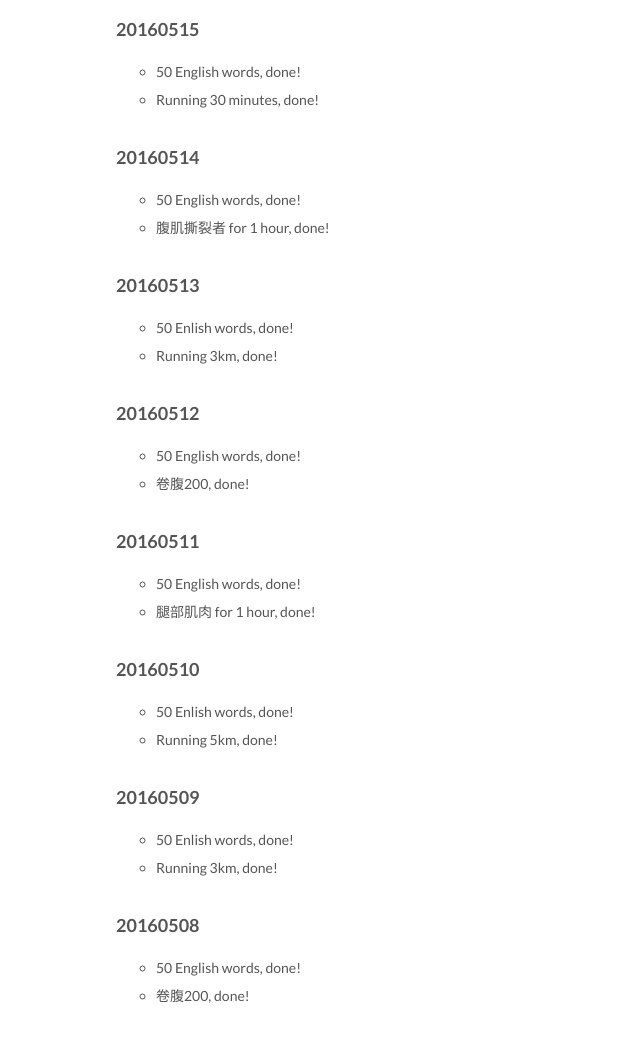
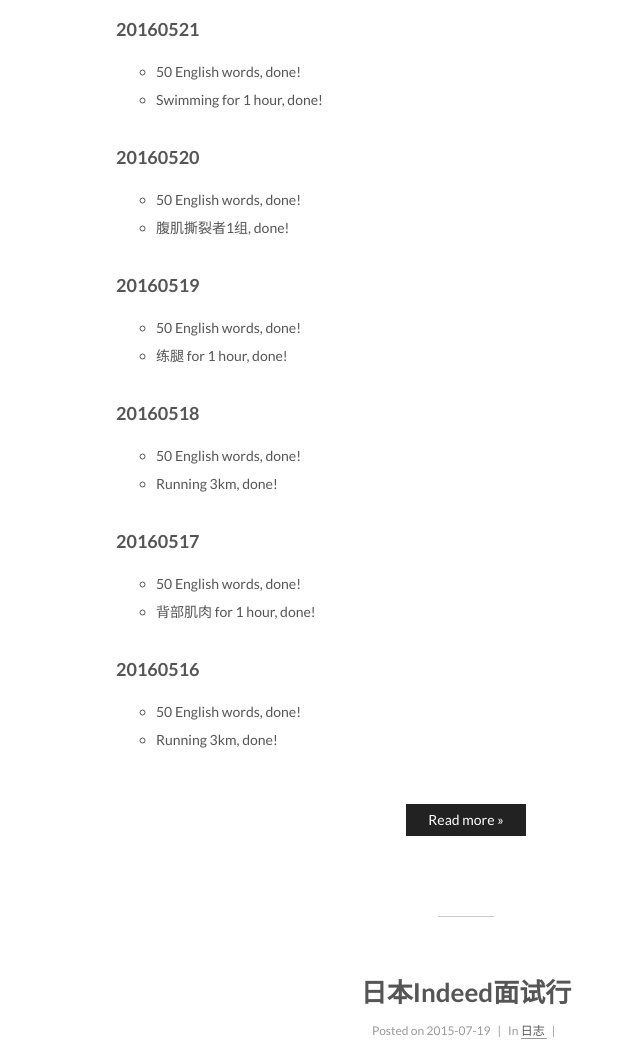
Before and after one commit to DotComing/dotcoming.github.io, a plain HTML site: page index.html in a window 1280 px wide. Shown: the part 3860-4906 px from the top of the page, without its empty margins (174-814 px from the left). Drawn offline with nearby package versions, Linux system fonts and the light colour scheme; some packages are replaced by stand-ins of ours; a script that the page names is missing.

Commit message:
Site updated: 2016-05-21 21:11:46

```diff
--- a/css/main.css
+++ b/css/main.css
@@ -1534,7 +1534,7 @@ pre .javascript .function {
   width: 4px;
   height: 4px;
   border-radius: 50%;
-  background: #8ff;
+  background: #0b281b;
 }
 .links-of-blogroll {
   font-size: 13px;
--- a/index.html
+++ b/index.html
@@ -1097,37 +1097,29 @@
 <li><strong>English words</strong>, an APP called “扇贝单词”. Actually it began a month ago, but record here from now.</li>
 <li><strong>Doing Exercise everyday</strong>, like running, swimming, whatever. Actually it began on June 22th. I keep doing exercise for over a month. <strong>Not for losing weight, but for health.</strong></li>
 </ul>
-<h3 id="20160515"><a href="#20160515" class="headerlink" title="20160515"></a>20160515</h3><ul>
+<h3 id="20160521"><a href="#20160521" class="headerlink" title="20160521"></a>20160521</h3><ul>
 <li>50 English words, done!</li>
-<li>Running 30 minutes, done!</li>
+<li>Swimming for 1 hour, done!</li>
 </ul>
-<h3 id="20160514"><a href="#20160514" class="headerlink" title="20160514"></a>20160514</h3><ul>
+<h3 id="20160520"><a href="#20160520" class="headerlink" title="20160520"></a>20160520</h3><ul>
 <li>50 English words, done!</li>
-<li>腹肌撕裂者 for 1 hour, done!</li>
+<li>腹肌撕裂者1组, done!</li>
 </ul>
-<h3 id="20160513"><a href="#20160513" class="headerlink" title="20160513"></a>20160513</h3><ul>
-<li>50 Enlish words, done!</li>
+<h3 id="20160519"><a href="#20160519" class="headerlink" title="20160519"></a>20160519</h3><ul>
+<li>50 English words, done!</li>
+<li>练腿 for 1 hour, done!</li>
+</ul>
+<h3 id="20160518"><a href="#20160518" class="headerlink" title="20160518"></a>20160518</h3><ul>
+<li>50 English words, done!</li>
 <li>Running 3km, done!</li>
 </ul>
-<h3 id="20160512"><a href="#20160512" class="headerlink" title="20160512"></a>20160512</h3><ul>
+<h3 id="20160517"><a href="#20160517" class="headerlink" title="20160517"></a>20160517</h3><ul>
 <li>50 English words, done!</li>
-<li>卷腹200, done!</li>
+<li>背部肌肉 for 1 hour, done!</li>
 </ul>
-<h3 id="20160511"><a href="#20160511" class="headerlink" title="20160511"></a>20160511</h3><ul>
+<h3 id="20160516"><a href="#20160516" class="headerlink" title="20160516"></a>20160516</h3><ul>
 <li>50 English words, done!</li>
-<li>腿部肌肉 for 1 hour, done!</li>
-</ul>
-<h3 id="20160510"><a href="#20160510" class="headerlink" title="20160510"></a>20160510</h3><ul>
-<li>50 Enlish words, done!</li>
-<li>Running 5km, done!</li>
-</ul>
-<h3 id="20160509"><a href="#20160509" class="headerlink" title="20160509"></a>20160509</h3><ul>
-<li>50 Enlish words, done!</li>
 <li>Running 3km, done!</li>
-</ul>
-<h3 id="20160508"><a href="#20160508" class="headerlink" title="20160508"></a>20160508</h3><ul>
-<li>50 English words, done!</li>
-<li>卷腹200, done!</li>
 </ul>
           <div class="post-more-link text-center">
             <a class="btn" href="/2015/08/14/Register-everyday/#more" rel="contents">
```
Also changed, not shown: 2015/08/14/Register-everyday/index.html (+29 -5 lines), 2015/11/17/笑傲江湖读后感/index.html (+3 -3 lines), 2015/11/30/解忧杂货铺读后感/index.html (+3 -3 lines), 2015/12/03/白夜行读后感/index.html (+3 -3 lines).
